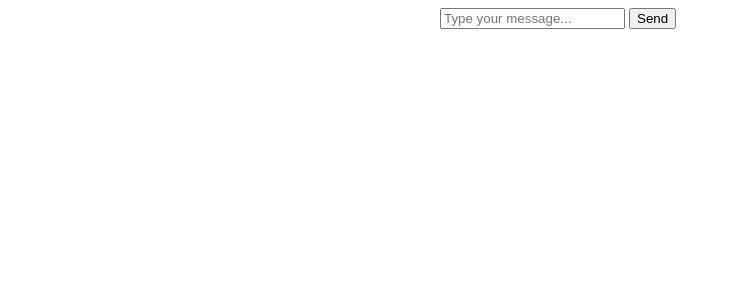
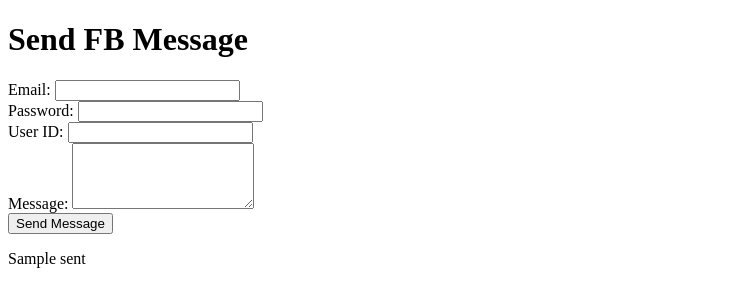
Before and after one commit to DATWY/BOT_FBCHAT, a Flask app: template templates/index.html in a window 1280 px wide. Shown: the top 307 px of the page, without its empty margins (0-731 px from the left). Run offline with Flask 2, Linux system fonts and the light colour scheme; the template is opened without the code that fills it: most values are stand-ins (such as "Sample title", 1, 10 or a date in 2020); some libraries are stand-ins or nearby versions.

Commit message:
Update index.html

```diff
--- a/templates/index.html
+++ b/templates/index.html
@@ -3,56 +3,28 @@
 <head>
     <meta charset="UTF-8">
     <meta name="viewport" content="width=device-width, initial-scale=1.0">
-    <title>Simple Online Chat</title>
-    <style>
-        #chat-container {
-            max-width: 400px;
-            margin: 0 auto;
-        }
-    </style>
-
-    <!-- Thêm script sau vào đầu tệp HTML -->
-    <script src="https://cdnjs.cloudflare.com/ajax/libs/socket.io/4.0.1/socket.io.js"></script>
-    <script>
-        const socket = io.connect('http://' + document.domain + ':' + location.port);
-
-        const messageContainer = document.getElementById('message-container');
-        const messageInput = document.getElementById('message-input');
-
-        const userId = generateUserId();
-
-        window.onload = function () {
-            loadMessages();
-            socket.on('load_messages', function (data) {
-                const savedMessages = data.messages;
-                messageContainer.innerHTML = savedMessages.map(msg => `<div><strong>${msg.userId}:</strong> ${msg.message}</div>`).join('');
-            });
-        }
-
-        function sendMessage() {
-            const message = messageInput.value;
-
-            if (message.trim() !== '') {
-                messageContainer.innerHTML += `<div><strong>${userId}:</strong> ${message}</div>`;
-                messageInput.value = '';
-
-                const data = { userId, message };
-                socket.emit('message', data);
-            }
-        }
-
-        function loadMessages() {
-            socket.emit('get_messages');
-        }
-    </script>
+    <title>Send FB Message</title>
 </head>
 <body>
+    <h1>Send FB Message</h1>
+    <form method="post" action="/">
+        <label for="email">Email:</label>
+        <input type="text" id="email" name="email" required><br>
 
-    <div id="chat-container">
-        <div id="message-container"></div>
-        <input type="text" id="message-input" placeholder="Type your message...">
-        <button onclick="sendMessage()">Send</button>
-    </div>
+        <label for="password">Password:</label>
+        <input type="password" id="password" name="password" required><br>
 
+        <label for="user_id">User ID:</label>
+        <input type="text" id="user_id" name="user_id" required><br>
+
+        <label for="message">Message:</label>
+        <textarea id="message" name="message" rows="4" required></textarea><br>
+
+        <input type="submit" value="Send Message">
+    </form>
+
+    {% if sent %}
+        <p>{{ sent }}</p>
+    {% endif %}
 </body>
 </html>
```
